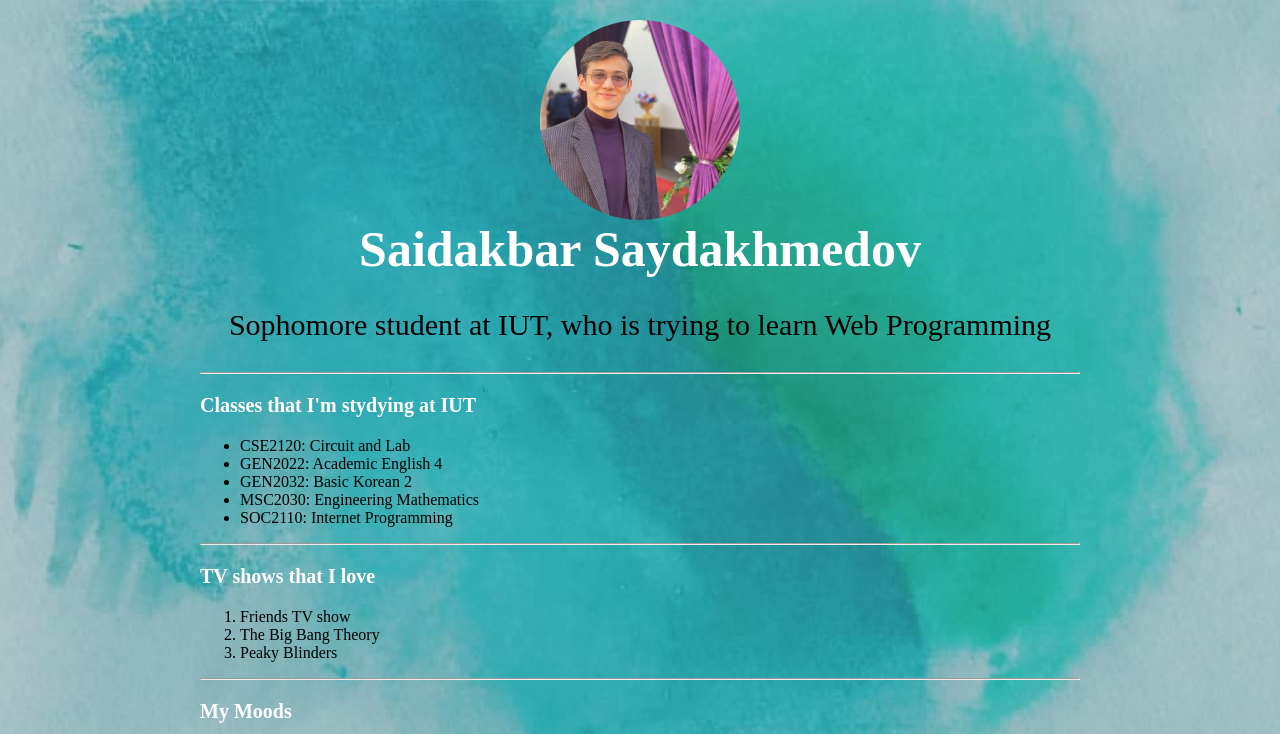
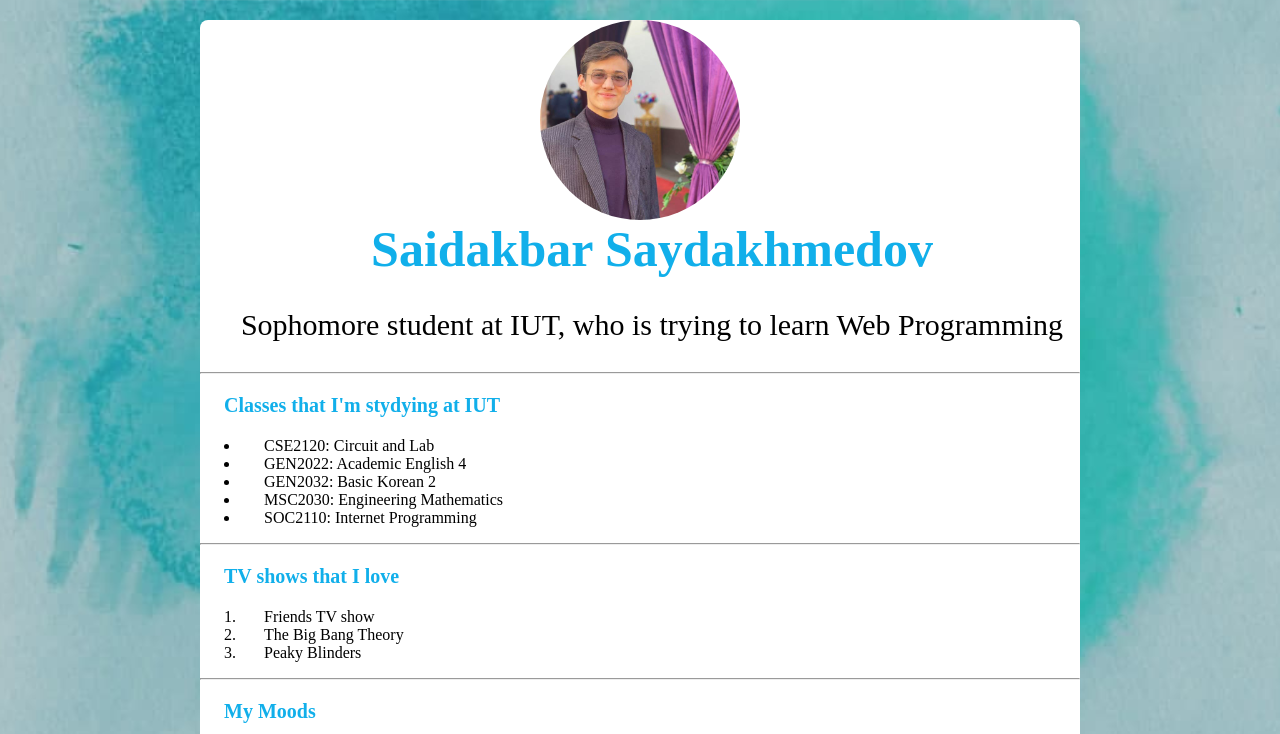
Before and after one commit to Saidakbar1/Saidakbar1.github.io, a plain HTML site: page lab-2/aboutme.html in a window 1280 px wide. Shown: the top 734 px of the page. Drawn offline with Linux system fonts and the light colour scheme.

Commit message:
Made some changes

```diff
--- a/lab-2/aboutme-style.css
+++ b/lab-2/aboutme-style.css
@@ -5,20 +5,21 @@
 	  display: block;
   margin-left: auto;
   margin-right: auto;
+  margin-top: 10px;
 }
 h5{
 	font-size: 50px;
 	text-align: center;
 	margin: 0;
 	font-family: Monotype Corsiva;
-	color: white;
+	color: #11AFEA;
 }
 #infoAboutMe{
 	font-size: 30px;
 	text-align: center;
 }
 h3{
-	color: white;
+	color: #11AFEA;
 	font-size: 20px;
 }
 body{
@@ -50,3 +51,11 @@ p{
 td{
 	text-align: center;
 }
+div{
+	background-color: white;
+	margin:auto;
+	margin-top: 20px;
+	margin-bottom: 20px;
+	border-radius: 8px;
+	text-indent: 1.5em;
+}
--- a/lab-2/aboutme.html
+++ b/lab-2/aboutme.html
@@ -8,7 +8,7 @@
 	<title>About me</title>
 </head>
 <body>
-
+	<div>
 	<img id="myImage" src="src/myPhoto.jpg">
 	<h5>Saidakbar Saydakhmedov</h5>
 
@@ -53,4 +53,5 @@
 		<ul>
 			<li>Bekzod Allayev: Really positive person. I have NEVER saw him angry. </li>
 			<li>Mukhammadsaid Mamasaidov: Loves rapping!</li>
+			</div>
 		</body></html>
```
